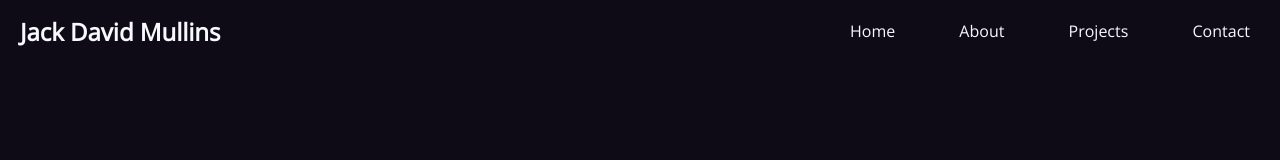
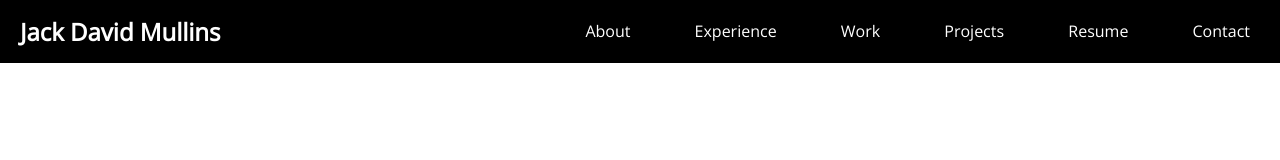
Before and after one commit to jackmullins06/personal-website, a plain HTML site: page index.html in a window 1280 px wide. Drawn offline with nearby package versions, Linux system fonts and the light colour scheme.

Commit message:
Restyled the navigation bar

```diff
--- a/css/style.css
+++ b/css/style.css
@@ -9,8 +9,6 @@
 
 body {
 	font-family: 'Open Sans', sans-serif;
-	background-color: #0E0B16;
-	color: #E7DFDD;
 	margin: 0;
 	padding: 0;
 }
@@ -21,7 +19,7 @@ nav {
 	position: fixed;
 	padding: 0;
 	box-sizing: border-box;
-	background-color: #0E0B16;
+	background-color: #000000;
 }
 
 nav h1 {
@@ -30,7 +28,7 @@ nav h1 {
 	float: left;
 	padding: 15px 20px;
 	font-size: 1.5em;
-	color: #F8F8FF;
+	color: #FFFFFF;
 }
 
 nav h1 a {
@@ -53,13 +51,13 @@ nav ul li {
 
 nav ul li a {
 	text-decoration: none;
-	color: #F8F8FF;
+	color: #FFFFFF;
 }
 
-nav ul li:hover {
+/*nav ul li:hover {
 	text-decoration: none;
 	border-bottom: solid 3px #A239CA;
-}
+}*/
 
 .responsive-nav {
 	width: 100%;
@@ -68,14 +66,12 @@ nav ul li:hover {
 	padding: 10px 30px;
 	box-sizing: border-box;
 	display: none;
-	background-color: #0E0B16;
 }
 
 .responsive-nav h3 {
 	margin: 0;
 	padding: 10px 10px 10px 0;
 	float: left;
-	color: #F8F8FF;
 }
 
 .responsive-nav h3 a {
--- a/index.html
+++ b/index.html
@@ -16,12 +16,15 @@
 		<nav>
 			<h1 class = "brand">Jack David Mullins</h1>
 			<ul>
-				<li><a href = "#">Home</a></li>
 				<li><a href = "#">About</a></li>
+				<li><a href = "#">Experience</a></li>
+				<li><a href = "#">Work</a></li>
 				<li><a href = "#">Projects</a></li>
+				<li><a href = "#">Resume</a></li>
 				<li><a href = "#">Contact</a></li>
 			</ul>
 			<div style = "clear: both"></div>
 		</nav>
+
 	</body>
 </html>
```
Also changed, not shown: 2 other files.
